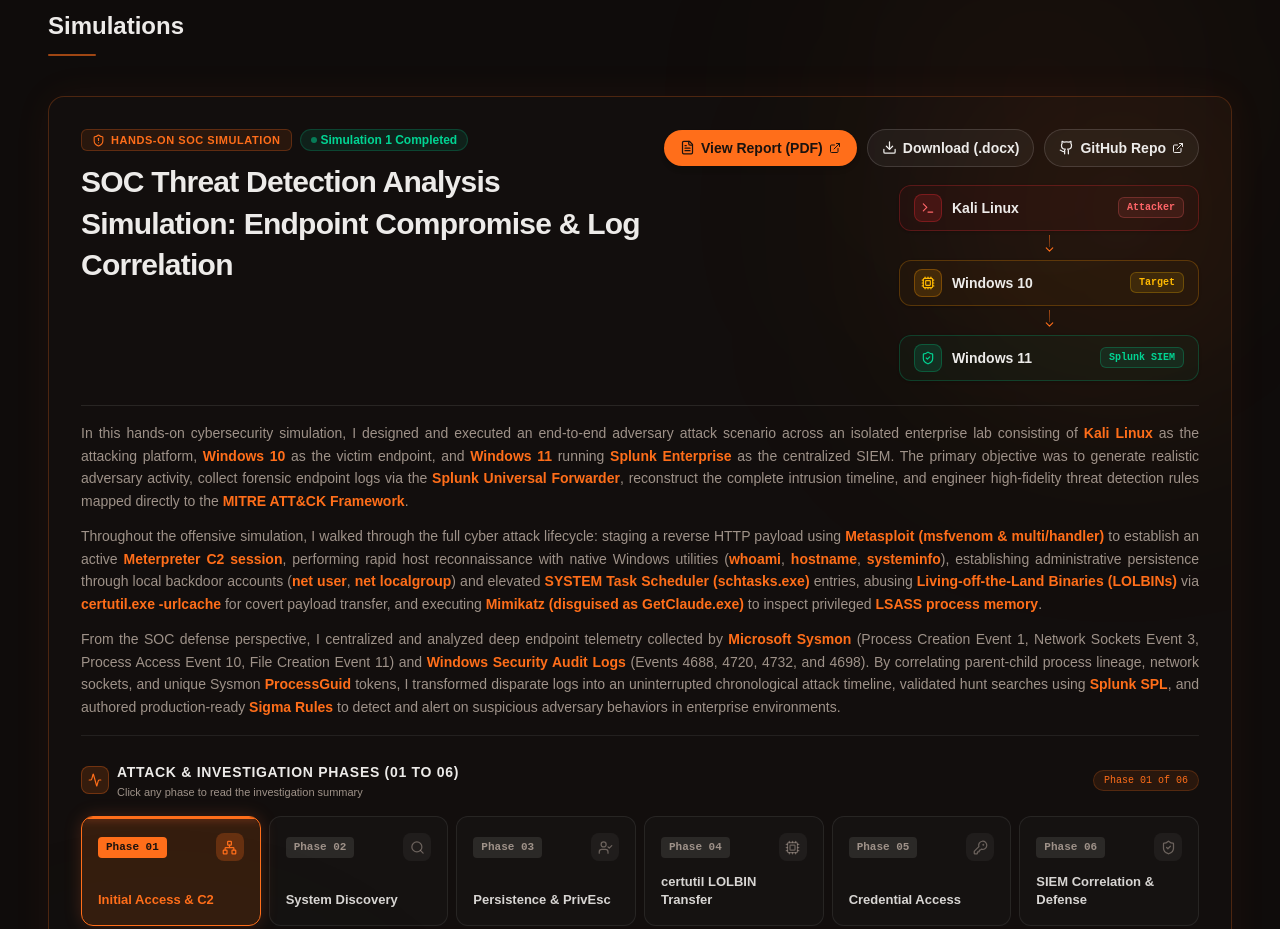
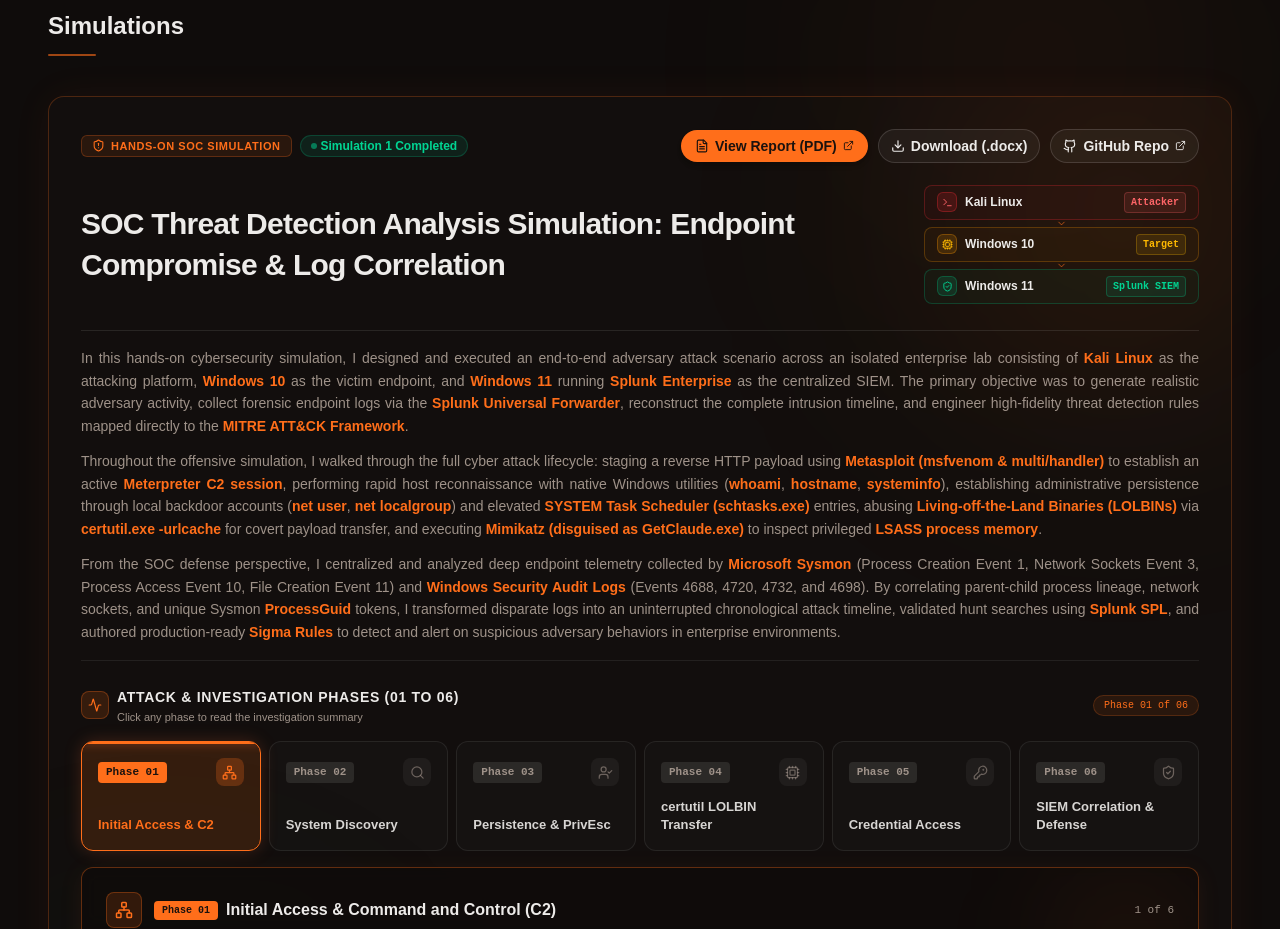
Before and after one commit to shii9/Portfolio, a React (Vite) app: page / in a window 1280 px wide. Shown: the part 3585-4514 px from the top of the page. Built offline with nearby package versions, Linux system fonts and the light colour scheme.

Commit message:
style: align 3 architecture boxes height with 3-line title text

```diff
--- a/src/components/sections/AttackTreeMap.tsx
+++ b/src/components/sections/AttackTreeMap.tsx
@@ -112,9 +112,10 @@
       <div className="absolute bottom-0 left-0 w-96 h-96 bg-emerald-500/5 rounded-full blur-[130px] pointer-events-none -ml-20 -mb-20" />
 
       {/* ── Top Header ── */}
-      <div className="flex flex-col lg:flex-row lg:items-start justify-between gap-6 pb-6 border-b border-foreground/10 relative z-10">
-        <div className="flex-1 min-w-0">
-          <div className="flex items-center gap-2 mb-2.5 flex-wrap">
+      <div className="pb-6 border-b border-foreground/10 relative z-10 space-y-4">
+        {/* Row 1: Badges on left, Action Buttons on right */}
+        <div className="flex flex-col sm:flex-row sm:items-center justify-between gap-3">
+          <div className="flex items-center gap-2 flex-wrap">
             <span className="text-[11px] font-bold uppercase tracking-wider text-primary bg-primary/10 px-2.5 py-0.5 rounded-md border border-primary/25 inline-flex items-center gap-1.5">
               <ShieldAlert size={13} />
               Hands-on SOC Simulation
@@ -125,33 +126,26 @@
             </span>
           </div>
 
-          <h3 className="text-xl sm:text-2xl md:text-3xl font-serif font-bold text-foreground tracking-tight leading-snug">
-            SOC Threat Detection Analysis Simulation: Endpoint Compromise & Log Correlation
-          </h3>
-        </div>
-
-        {/* Action Buttons & Architecture Flow (Underneath the buttons) */}
-        <div className="flex flex-col items-start lg:items-end gap-3.5 shrink-0">
           {/* Action Buttons */}
-          <div className="flex items-center gap-2 sm:gap-2.5 flex-wrap">
+          <div className="flex items-center gap-2 sm:gap-2.5 flex-wrap shrink-0">
             <a
               href={`${import.meta.env.BASE_URL}reports/Splunk-SOC-Investigation-(1)-Report.pdf`}
               target="_blank"
               rel="noopener noreferrer"
-              className="inline-flex items-center justify-center gap-1.5 text-xs sm:text-sm font-semibold text-primary-foreground bg-primary hover:bg-primary/90 px-4 py-2 rounded-full transition-all duration-200 shadow-md hover:shadow-primary/25"
+              className="inline-flex items-center justify-center gap-1.5 text-xs sm:text-sm font-semibold text-primary-foreground bg-primary hover:bg-primary/90 px-3.5 py-1.5 rounded-full transition-all duration-200 shadow-md hover:shadow-primary/25"
             >
-              <FileText size={15} />
+              <FileText size={14} />
               <span>View Report (PDF)</span>
-              <ExternalLink size={12} />
+              <ExternalLink size={11} />
             </a>
 
             <a
               href={`${import.meta.env.BASE_URL}reports/Splunk-SOC-Investigation-(1)-Report.docx`}
               download="Splunk-SOC-Investigation-(1)-Report.docx"
-              className="inline-flex items-center justify-center gap-1.5 text-xs sm:text-sm font-semibold text-foreground bg-foreground/5 hover:bg-foreground/10 border border-foreground/15 px-3.5 py-2 rounded-full transition-all duration-200"
+              className="inline-flex items-center justify-center gap-1.5 text-xs sm:text-sm font-semibold text-foreground bg-foreground/5 hover:bg-foreground/10 border border-foreground/15 px-3 py-1.5 rounded-full transition-all duration-200"
               title="Download Original Investigation Report (.docx)"
             >
-              <Download size={15} />
+              <Download size={14} />
               <span>Download (.docx)</span>
             </a>
 
@@ -159,69 +153,76 @@
               href="https://github.com/shii9/SOC_Simulation/tree/main/SOC_Investigation_Simulation_1"
               target="_blank"
               rel="noopener noreferrer"
-              className="inline-flex items-center justify-center gap-1.5 text-xs sm:text-sm font-semibold text-foreground bg-foreground/5 hover:bg-foreground/10 border border-foreground/15 px-3.5 py-2 rounded-full transition-all duration-200"
+              className="inline-flex items-center justify-center gap-1.5 text-xs sm:text-sm font-semibold text-foreground bg-foreground/5 hover:bg-foreground/10 border border-foreground/15 px-3 py-1.5 rounded-full transition-all duration-200"
             >
-              <Github size={15} />
+              <Github size={14} />
               <span>GitHub Repo</span>
-              <ExternalLink size={12} />
+              <ExternalLink size={11} />
             </a>
           </div>
+        </div>
 
-          {/* ── Architecture Flow (Under the buttons) ── */}
-          <div className="w-full sm:w-[280px] lg:w-[300px] flex flex-col items-center pt-1">
+        {/* Row 2: 3-line Title on Left, 3 Architecture Boxes on Right (Organized Height Match) */}
+        <div className="flex flex-col lg:flex-row lg:items-center justify-between gap-6 pt-1">
+          <div className="flex-1 min-w-0 pr-0 lg:pr-4">
+            <h3 className="text-xl sm:text-2xl md:text-[28px] lg:text-3xl font-serif font-bold text-foreground tracking-tight leading-snug">
+              SOC Threat Detection Analysis Simulation: Endpoint Compromise & Log Correlation
+            </h3>
+          </div>
+
+          {/* 3 Architecture Boxes (Height matched to the 3 lines of text) */}
+          <div className="w-full sm:w-[260px] lg:w-[275px] shrink-0 flex flex-col justify-between self-stretch lg:self-auto py-0.5">
             {/* Box 1: Kali Linux (Attacker) */}
-            <div className="w-full flex items-center justify-between gap-2.5 px-3.5 py-2 rounded-xl border border-red-500/25 bg-red-500/[0.04] shadow-sm">
-              <div className="flex items-center gap-2.5 min-w-0">
-                <div className="w-7 h-7 rounded-lg bg-red-500/15 border border-red-500/30 flex items-center justify-center text-red-400 shrink-0">
-                  <Terminal size={14} />
+            <div className="w-full flex items-center justify-between gap-2 px-3 py-1.5 rounded-lg border border-red-500/25 bg-red-500/[0.04]">
+              <div className="flex items-center gap-2 min-w-0">
+                <div className="w-5 h-5 rounded-md bg-red-500/15 border border-red-500/30 flex items-center justify-center text-red-400 shrink-0">
+                  <Terminal size={11} />
                 </div>
-                <span className="text-xs sm:text-sm font-bold text-foreground truncate">
+                <span className="text-xs font-bold text-foreground truncate">
                   Kali Linux
                 </span>
               </div>
-              <span className="text-[10px] font-mono font-bold text-red-400 bg-red-400/10 border border-red-400/25 px-2 py-0.5 rounded-md shrink-0">
+              <span className="text-[10px] font-mono font-bold text-red-400 bg-red-400/10 border border-red-400/25 px-1.5 py-0.5 rounded shrink-0">
                 Attacker
               </span>
             </div>
 
             {/* Vertical Connector Line 1 */}
-            <div className="flex flex-col items-center my-1 text-primary/70">
-              <div className="w-px h-3 bg-gradient-to-b from-primary/60 to-primary/30" />
-              <ChevronDown size={13} className="-mt-1 text-primary" />
+            <div className="flex items-center justify-center text-primary/70 -my-0.5">
+              <ChevronDown size={11} className="text-primary/70" />
             </div>
 
             {/* Box 2: Windows 10 (Target) */}
-            <div className="w-full flex items-center justify-between gap-2.5 px-3.5 py-2 rounded-xl border border-amber-500/25 bg-amber-500/[0.04] shadow-sm">
-              <div className="flex items-center gap-2.5 min-w-0">
-                <div className="w-7 h-7 rounded-lg bg-amber-500/15 border border-amber-500/30 flex items-center justify-center text-amber-400 shrink-0">
-                  <Cpu size={14} />
+            <div className="w-full flex items-center justify-between gap-2 px-3 py-1.5 rounded-lg border border-amber-500/25 bg-amber-500/[0.04]">
+              <div className="flex items-center gap-2 min-w-0">
+                <div className="w-5 h-5 rounded-md bg-amber-500/15 border border-amber-500/30 flex items-center justify-center text-amber-400 shrink-0">
+                  <Cpu size={11} />
                 </div>
-                <span className="text-xs sm:text-sm font-bold text-foreground truncate">
+                <span className="text-xs font-bold text-foreground truncate">
                   Windows 10
                 </span>
               </div>
-              <span className="text-[10px] font-mono font-bold text-amber-400 bg-amber-400/10 border border-amber-400/25 px-2 py-0.5 rounded-md shrink-0">
+              <span className="text-[10px] font-mono font-bold text-amber-400 bg-amber-400/10 border border-amber-400/25 px-1.5 py-0.5 rounded shrink-0">
                 Target
               </span>
             </div>
 
             {/* Vertical Connector Line 2 */}
-            <div className="flex flex-col items-center my-1 text-primary/70">
-              <div className="w-px h-3 bg-gradient-to-b from-primary/60 to-primary/30" />
-              <ChevronDown size={13} className="-mt-1 text-primary" />
+            <div className="flex items-center justify-center text-primary/70 -my-0.5">
+              <ChevronDown size={11} className="text-primary/70" />
             </div>
 
             {/* Box 3: Windows 11 (Splunk SIEM) */}
-            <div className="w-full flex items-center justify-between gap-2.5 px-3.5 py-2 rounded-xl border border-emerald-500/25 bg-emerald-500/[0.04] shadow-sm">
-              <div className="flex items-center gap-2.5 min-w-0">
-                <div className="w-7 h-7 rounded-lg bg-emerald-500/15 border border-emerald-500/30 flex items-center justify-center text-emerald-400 shrink-0">
-                  <ShieldCheck size={14} />
+            <div className="w-full flex items-center justify-between gap-2 px-3 py-1.5 rounded-lg border border-emerald-500/25 bg-emerald-500/[0.04]">
+              <div className="flex items-center gap-2 min-w-0">
+                <div className="w-5 h-5 rounded-md bg-emerald-500/15 border border-emerald-500/30 flex items-center justify-center text-emerald-400 shrink-0">
+                  <ShieldCheck size={11} />
                 </div>
-                <span className="text-xs sm:text-sm font-bold text-foreground truncate">
+                <span className="text-xs font-bold text-foreground truncate">
                   Windows 11
                 </span>
               </div>
-              <span className="text-[10px] font-mono font-bold text-emerald-400 bg-emerald-400/10 border border-emerald-400/25 px-2 py-0.5 rounded-md shrink-0">
+              <span className="text-[10px] font-mono font-bold text-emerald-400 bg-emerald-400/10 border border-emerald-400/25 px-1.5 py-0.5 rounded shrink-0">
                 Splunk SIEM
               </span>
             </div>
```
